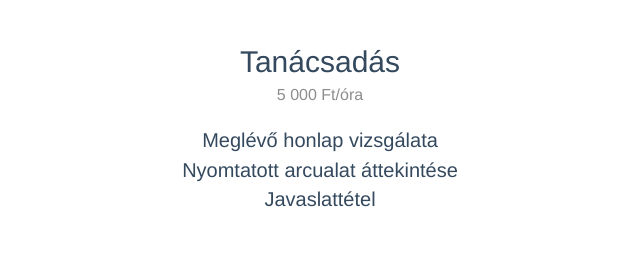
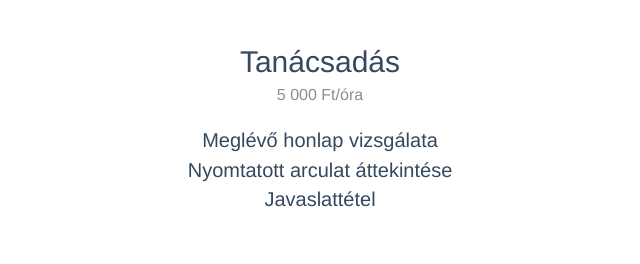
Before and after one commit to juhasztunde/tuju, a plain HTML site: page index.html in a window 1280 px wide. Shown: the part 5700-5964 px from the top of the page, 35-675 px from the left. Drawn offline with Linux system fonts and the light colour scheme.

Commit message:
arculat update

```diff
--- a/index.html
+++ b/index.html
@@ -300,7 +300,7 @@
                         <div class="sub-title lead3" style="text-align:center">5 000 Ft/óra</div>
                            <p class="lead" style="text-align:center">
                               Meglévő honlap vizsgálata<br>
-                                    Nyomtatott arcualat áttekintése<br>
+                                    Nyomtatott arculat áttekintése<br>
                                     Javaslattétel
 
                            </p>
```
